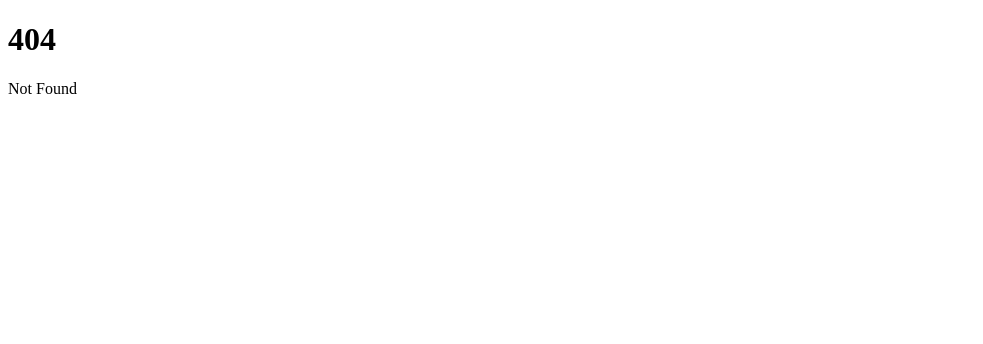
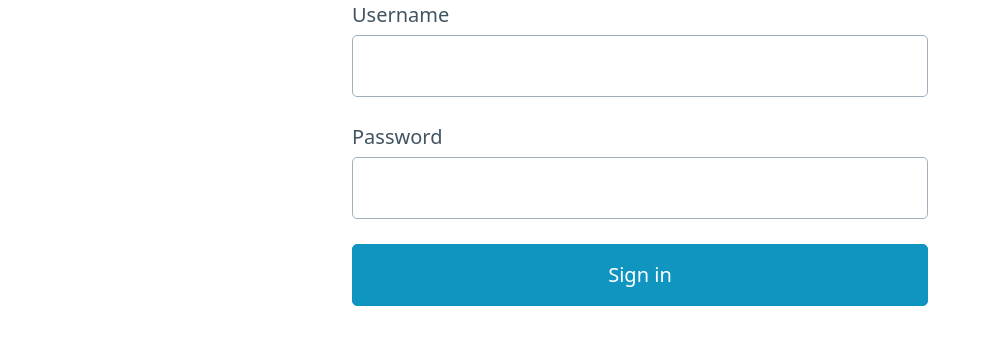
Before and after one commit to yaiballprincess/frontend, a SvelteKit app: page /auth in a window 1280 px wide. Before the commit this address had no page. Shown: the top 344 px of the page, without its empty margins (0-983 px from the left). Built offline with nearby package versions, Linux system fonts and the light colour scheme.

Commit message:
Implement auth

```diff
--- a/package.json
+++ b/package.json
@@ -29,5 +29,9 @@
 		"typescript": "^5.0.0",
 		"vite": "^4.4.2"
 	},
-	"type": "module"
+	"type": "module",
+	"dependencies": {
+		"@picocss/pico": "^1.5.10",
+		"jwt-decode": "^3.1.2"
+	}
 }
--- /dev/null
+++ b/src/lib/config.ts
@@ -0,0 +1,3 @@
+import { dev } from '$app/environment';
+
+export const host = dev ? '' : 'http://localhost/';
--- /dev/null
+++ b/src/lib/fetch.ts
@@ -0,0 +1,60 @@
+import { store } from '$lib/store';
+import { host } from '$lib/config';
+
+import jwtDecode from 'jwt-decode';
+import type { JwtPayload } from 'jwt-decode';
+import { goto } from '$app/navigation';
+
+export const accessToken = store('');
+
+export async function fetchProtected(input: RequestInfo | URL, init?: RequestInit) {
+	if (!isValidAccessToken(accessToken.get())) {
+		const d = await tryFetchAndSetNewAccessToken();
+		if (d === undefined) {
+			goto('/auth');
+			return;
+		}
+	}
+	const headers = new Headers(init?.headers);
+	headers.append('Authorization', `Bearer ${accessToken.get()}`);
+	const theInit = init ?? {};
+	theInit.headers = headers;
+	return fetch(input, theInit);
+}
+
+async function tryFetchAndSetNewAccessToken() {
+	const response = await fetch(`${host}/api/sessions`, {
+		method: 'PUT'
+	});
+	if (response.ok) {
+		const newAccessToken = await response.json();
+		accessToken.set(newAccessToken);
+		return {};
+	}
+}
+
+interface MyJwtPayload extends JwtPayload {
+	dat: {
+		userId: number;
+	};
+}
+
+function isValidAccessToken(value: string) {
+	if (!value) {
+		return false;
+	}
+	try {
+		const data = jwtDecode<MyJwtPayload>(value);
+		if (!data.exp) {
+			return false;
+		}
+		const thatTime = new Date(data.exp * 1000).getTime();
+		const curTime = new Date().getTime();
+		if (thatTime > curTime) {
+			return false;
+		}
+		return true;
+	} catch (_) {
+		return false;
+	}
+}
--- /dev/null
+++ b/src/lib/store.ts
@@ -0,0 +1,19 @@
+import { writable } from 'svelte/store';
+import type { Writable } from 'svelte/store';
+
+// https://github.com/sveltejs/svelte/issues/2060#issuecomment-741776507
+export type Store<T> = Writable<T> & { get(): T };
+
+export function store<T>(value: T): Store<T> {
+	const originalWritable = writable<T>(value);
+	function set(newValue: T) {
+		return originalWritable.set((value = newValue));
+	}
+	function update(fn: (originalValue: T) => T) {
+		originalWritable.update((oldValue: T) => (value = fn(oldValue)));
+	}
+	function get() {
+		return value;
+	}
+	return { set, update, subscribe: originalWritable.subscribe, get };
+}
--- /dev/null
+++ b/src/routes/(auth)/auth/+page.svelte
@@ -0,0 +1,59 @@
+<script lang="ts">
+	import { goto } from '$app/navigation';
+	import { accessToken } from '$lib/fetch';
+
+	let error;
+
+	async function handleSubmit(event: Event) {
+		const data = new FormData(event.target as HTMLFormElement);
+
+		const response = await fetch('/api/sessions', {
+			method: 'POST',
+			headers: {
+				'Content-Type': 'application/json'
+			},
+			body: JSON.stringify({
+				username: data.get('username'),
+				password: data.get('password')
+			})
+		});
+		if (!response.ok) {
+			error = await response.json();
+			return;
+		}
+
+		const newAccessToken = await response.json();
+		accessToken.set(newAccessToken);
+    goto("/");
+	}
+</script>
+
+<main class="container">
+	<form method="POST" on:submit|preventDefault={handleSubmit}>
+		<label for="username">
+			Username
+			<input type="text" id="username" name="username" required />
+		</label>
+		<label for="password">
+			Password
+			<input type="password" id="password" name="password" required />
+		</label>
+		<button type="submit">Sign in</button>
+	</form>
+	{#if error}
+		<p>{error.message}</p>
+		{#if 'details' in error}
+			<ul>
+				{#each error.details as e}
+					<li>{e}</li>
+				{/each}
+			</ul>
+		{/if}
+	{/if}
+</main>
+
+<style>
+	main {
+		max-width: 576px;
+	}
+</style>
--- /dev/null
+++ b/src/routes/+layout.svelte
@@ -0,0 +1,6 @@
+<script lang="ts">
+	import '@picocss/pico';
+	import '../app.css';
+</script>
+
+<slot />
--- a/src/routes/+page.svelte
+++ b/src/routes/+page.svelte
@@ -1,2 +1,5 @@
+<script lang="ts">
+</script>
+
 <h1>Welcome to SvelteKit</h1>
 <p>Visit <a href="https://kit.svelte.dev">kit.svelte.dev</a> to read the documentation</p>
```
Also changed, not shown: src/app.css (added), 1 other file (tests, documents, lock files or other folders).
